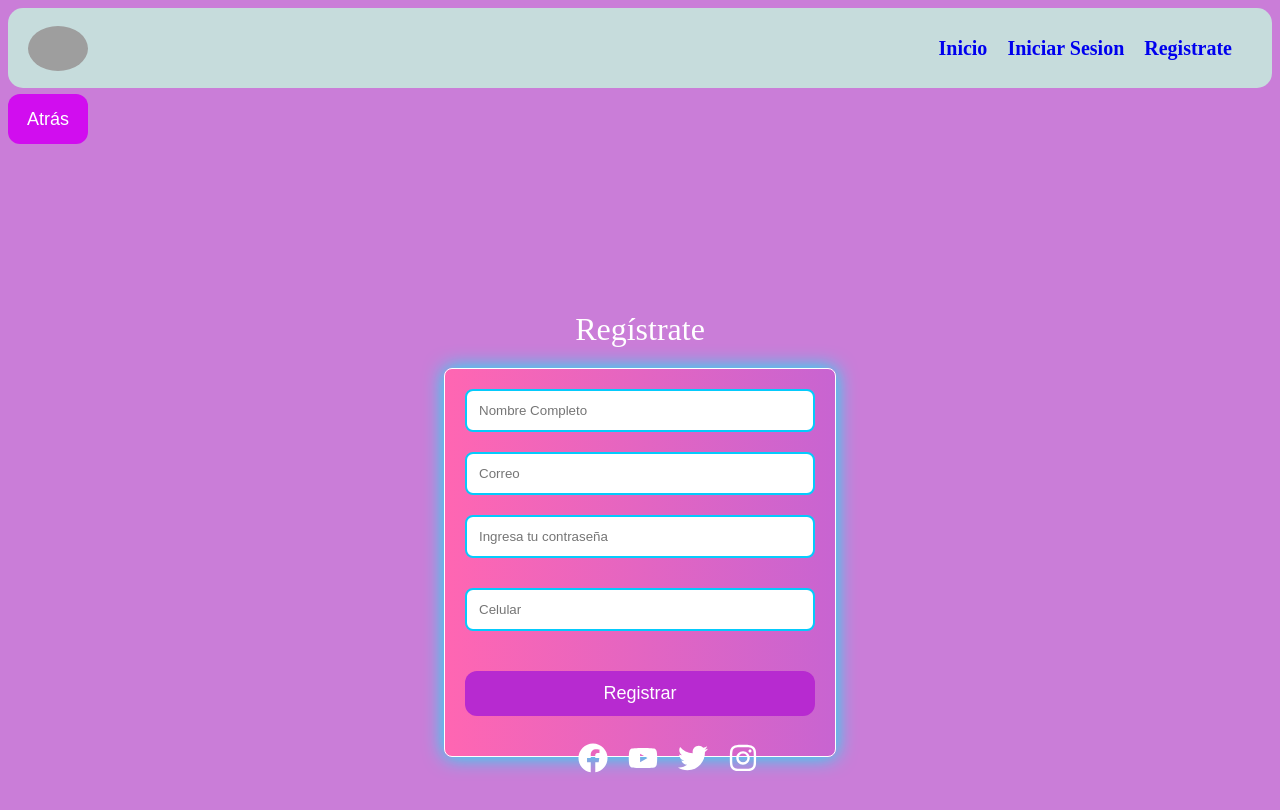
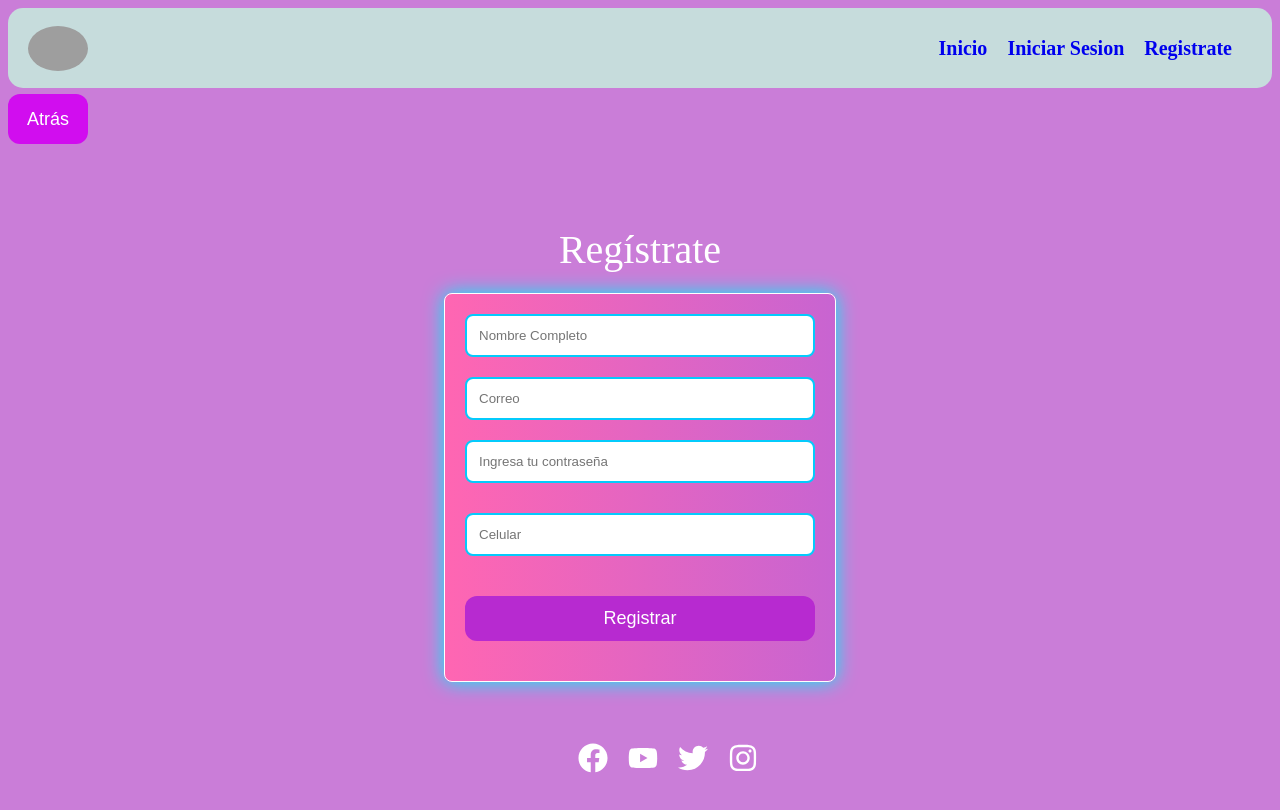
Before and after one commit to GabrielBeltran7/iglesiacatolica, a React (Vite) app: page /register in a window 1280 px wide. Shown: the top 810 px of the page. Built offline with nearby package versions, Linux system fonts and the light colour scheme; grey boxes are pictures that could not be loaded.

Commit message:
actualizar componentes

```diff
--- a/src/components/componentLogin/componentLogin.module.css
+++ b/src/components/componentLogin/componentLogin.module.css
@@ -5,7 +5,7 @@
   flex-direction: column;
   align-items: center;
   justify-content: center;
-  height: 100vh;
+  height: 80vh;
   color: #fff;
   font-size: x-large;
 }.div{
--- a/src/components/componentRecoverPassword/componentRecoverPassword.module.css
+++ b/src/components/componentRecoverPassword/componentRecoverPassword.module.css
@@ -5,7 +5,7 @@
   flex-direction: column;
   align-items: center;
   justify-content: center;
-  height: 100vh;
+  height: 80vh;
   color: #fff;
   font-size: x-large;
 
--- a/src/components/componentRegisters/componentRegister.jsx
+++ b/src/components/componentRegisters/componentRegister.jsx
@@ -81,7 +81,7 @@ const ComponentRegister = () => {
         <div className={style.inputContainer}>
           <input
             className={style.input}
-            name="password" // Cambié el nombre del campo
+            name="password"
             type="password"
             placeholder="Ingresa tu contraseña"
             onChange={handleChangeInput}
--- a/src/components/componentRegisters/componentRegister.module.css
+++ b/src/components/componentRegisters/componentRegister.module.css
@@ -5,7 +5,7 @@
     flex-direction: column;
     align-items: center;
     justify-content: center;
-    height: 100vh;
+    height: 80vh;
     color: #fff;
     font-size: x-large;
   }
@@ -23,7 +23,7 @@
   }
 
   .labelTitle {
-    font-size:2rem;
+    font-size:2.5rem;
   }
   .errorLabel {
     font-size:large;
```
